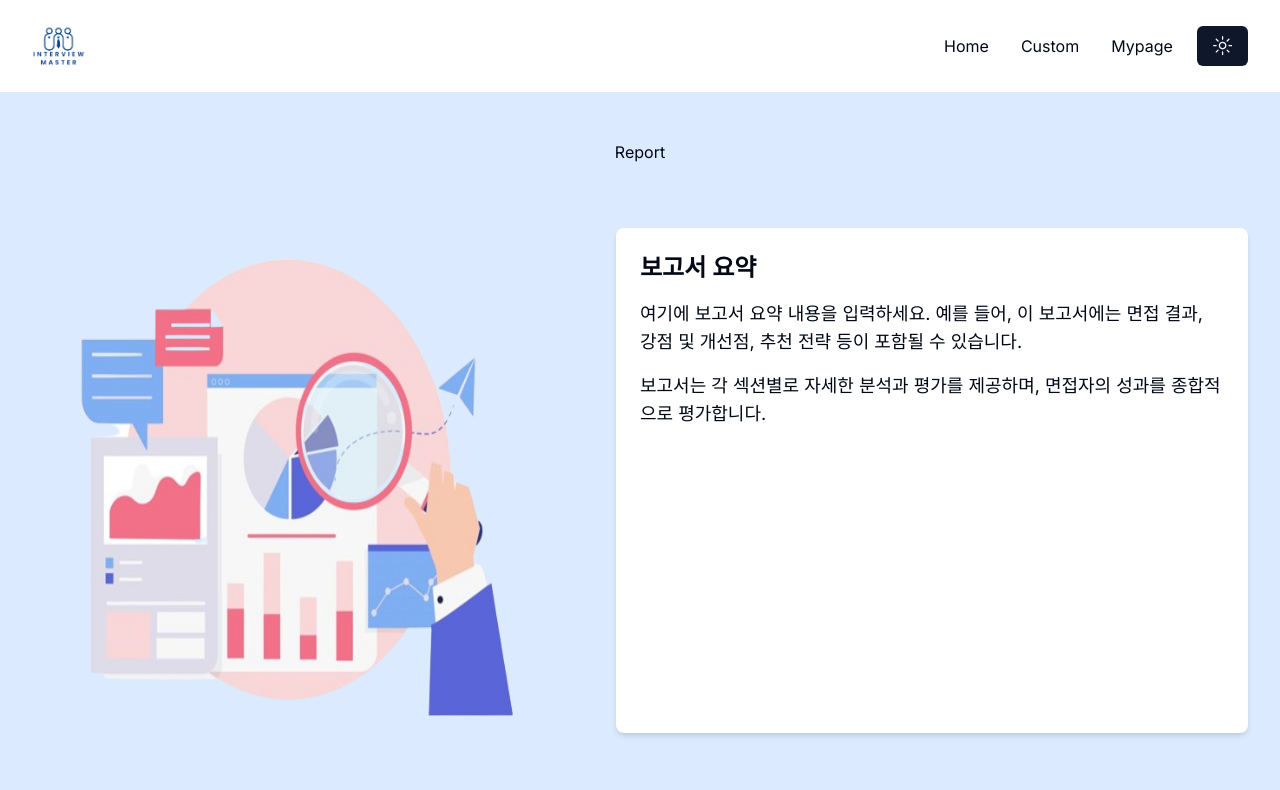
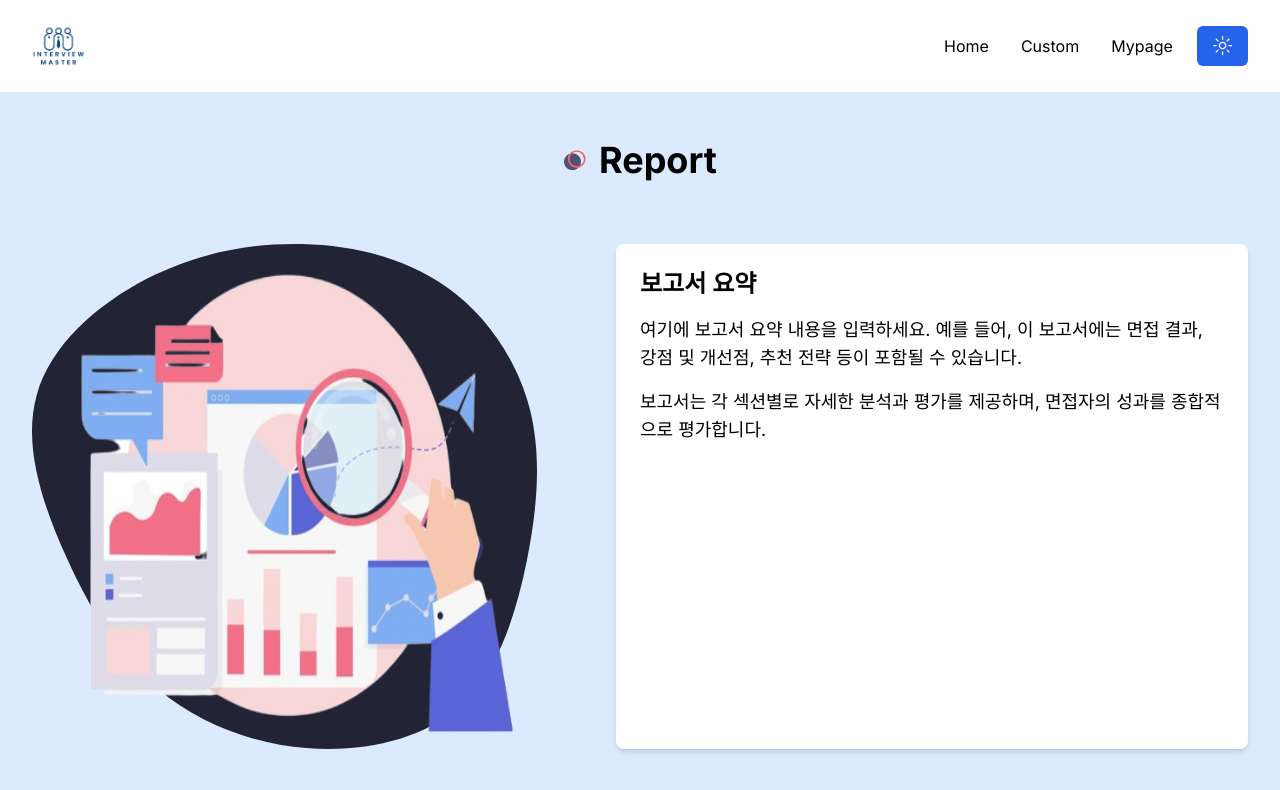
Before and after one commit to bo-lim/InterviewMaster, a Next.js app in the folder Frontend/: page /report in a window 1280 px wide. Shown: the top 790 px of the page. Built offline with nearby package versions, Linux system fonts and the light colour scheme.

Commit message:
@yeejini edit frontend files

```diff
--- a/Frontend/app/api.jsx
+++ b/Frontend/app/api.jsx
@@ -1,9 +1,9 @@
 "use server";
 
 const API_URL = "http://192.168.0.66:8000"; // 사용자 정보 GET API URL
-const API_URL2 = "http://192.168.0.66:8002" // 자소서페이지 관심직무, 파일첨부 POST
+const API_URL2 = "http://192.168.0.66:8001" // 자소서페이지 관심직무, 파일첨부 POST
 export async function getUserList(user_id) { // 함수 인자에 user_id 추가
-  const res = await fetch(`${API_URL}/getuser/${user_id}`); // 템플릿 리터럴로 user_id 포함
+  const res = await fetch(`${API_URL}/get_user/${user_id}`); // 템플릿 리터럴로 user_id 포함
 
   if (!res.ok) {
     throw new Error("Failed to fetch data");
@@ -13,36 +13,3 @@ export async function getUserList(user_id) { // 함수 인자에 user_id 추가
 
   return userList;
 }
-
-// 자소서 페이지 관심직무, 파일첨부 post
-//API_URL2
-export async function postItv(formData) {
-  const user_id = formData.get("user_id");
-  const itv_text_url = formData.get("itv_text_url");
-  const itv_cate = formData.get("itv_cate");
-  const itv_job = formData.get("itv_job");
-
-  try {
-    // user_id 전송
-    let response = await fetch(`http://192.168.0.66:8002/newitv`, {
-      method: "POST",
-      headers: {"Content-Type": "application/json",},
-      // back에 실제 전달되는 데이터
-      body: formData,
-    });
-
-    console.log(response)
-
-    if (!response.ok) {
-      throw new Error("Failed to post new_itv");
-    }
-
-
-
-    console.log("post itv: 등록완료");
-    return "itv 정보 등록 완료";
-  } catch (error) {
-    console.error("Error:", error);
-    return "itv 정보 등록에 실패했습니다.";
-  }
-}
--- a/Frontend/app/custom/page.jsx
+++ b/Frontend/app/custom/page.jsx
@@ -30,23 +30,12 @@ const CustomDialog = () => {
 
   const handleSubmit = async () => {
     // FormData 생성 및 데이터 추가
-    const formData = new FormData();
-    formData.append("userid", "ygang4546@gmail.com"); // 고정된 user_id
-    formData.append("itvtexturl", "예진"); // 고정된 itv_text_url
-    formData.append("itvjob", job); // 사용자가 입력한 관심 직무
-    if (file) {
-      formData.append("itvcate", "자소서"); // 사용자가 첨부한 파일
-    }
-    //await postItv(formData); // API 호출-> submit버튼 클릭시 post
-    // const requestOptions = {
-    //   method: "POST",
-    //   body: JSON.stringify(),
-    // };
-    axios.post('http://192.168.0.66:8001/newitv',
-      {userid: "ygang4546@gmail.com",
-        itvtexturl: "예진",
-        itvjob: "제발",
-        itvcate: "자소서"
+
+    axios.post('http://192.168.0.66:8001/new_itv',
+      {user_id: "ygang4546@gmail.com",
+        itv_text_url: "강예진",
+        itv_job: job,
+        itv_cate: "자소서"
       })
     .then(function (response) {
       console.log(response);
@@ -54,6 +43,17 @@ const CustomDialog = () => {
     .catch(function (error) {
       console.log(error);
     });
+
+    // axios.post('http://192.168.0.32:8888/coverletter/',
+    //   { coverletter_url: "s3://simulation-userdata/coverletter/test.txt",
+    //     position_url: "s3://simulation-userdata/position/test.txt"
+    //   })
+    // .then(function (response) {
+    //   console.log(response);
+    // })
+    // .catch(function (error) {
+    //   console.log(error);
+    // });
 
     router.push('/information');
   };
--- /dev/null
+++ b/Frontend/app/cusupdate/page.jsx
@@ -0,0 +1,32 @@
+import React from "react"
+
+const Cusupdate = () => {
+
+  const handleSubmit = async () => {
+    // FormData 생성 및 데이터 추가
+
+    axios.post('http://192.168.0.66:8001/update_qs',
+      {user_id: "ygang4546@gmail.com",
+        itv_no: "1",
+        qs_no: job,
+        qs_content: "자소서",
+        qs_video_url: "",
+        qs_audio_url: "",
+        qs_text_url: ""
+      })
+    .then(function (response) {
+      console.log(response);
+    })
+    .catch(function (error) {
+      console.log(error);
+    });
+
+    // router.push('/information');
+  };
+
+
+  return (
+    <div>UpdateQ Page</div>
+  );
+};
+export default Cusupdate;
--- a/Frontend/app/globals.css
+++ b/Frontend/app/globals.css
@@ -2,68 +2,90 @@
 @tailwind components;
 @tailwind utilities;
 
+/* :root {
+  --foreground-rgb: 0, 0, 0;
+  --background-start-rgb: 214, 219, 220;
+  --background-end-rgb: 255, 255, 255;
+} */
+
+/* @media (prefers-color-scheme: dark) {
+  :root {
+    --foreground-rgb: 255, 255, 255;
+    --background-start-rgb: 0, 0, 0;
+    --background-end-rgb: 0, 0, 0;
+  }
+} */
+declare global {
+  interface Window {
+    naver:any;
+    Kakao:any;
+  }
+}
+
+body {
+  color: rgb(var(--foreground-rgb));
+  background: linear-gradient(
+      to bottom,
+      transparent,
+      rgb(var(--background-end-rgb))
+    )
+    rgb(var(--background-start-rgb));
+}
+
+@layer utilities {
+  .text-balance {
+    text-wrap: balance;
+  }
+}
+
+@layer base {
   @layer base {
       :root {
         --background: 0 0% 100%;
         --foreground: 222.2 84% 4.9%;
-
         --card: 0 0% 100%;
         --card-foreground: 222.2 84% 4.9%;
-
         --popover: 0 0% 100%;
         --popover-foreground: 222.2 84% 4.9%;
-
-      --primary: 222.2 47.4% 11.2%;
+        --primary: 221.2 83.2% 53.3%;
         --primary-foreground: 210 40% 98%;
-
         --secondary: 210 40% 96.1%;
         --secondary-foreground: 222.2 47.4% 11.2%;
-
         --muted: 210 40% 96.1%;
         --muted-foreground: 215.4 16.3% 46.9%;
-
         --accent: 210 40% 96.1%;
         --accent-foreground: 222.2 47.4% 11.2%;
-
         --destructive: 0 84.2% 60.2%;
         --destructive-foreground: 210 40% 98%;
-
         --border: 214.3 31.8% 91.4%;
         --input: 214.3 31.8% 91.4%;
-      --ring: 222.2 84% 4.9%;
-
+        --ring: 221.2 83.2% 53.3%;
         --radius: 0.5rem;
       }
 
       .dark {
         --background: 222.2 84% 4.9%;
         --foreground: 210 40% 98%;
-
         --card: 222.2 84% 4.9%;
         --card-foreground: 210 40% 98%;
-
         --popover: 222.2 84% 4.9%;
         --popover-foreground: 210 40% 98%;
-
-      --primary: 210 40% 98%;
+        --primary: 217.2 91.2% 59.8%;
         --primary-foreground: 222.2 47.4% 11.2%;
-
         --secondary: 217.2 32.6% 17.5%;
         --secondary-foreground: 210 40% 98%;
-
         --muted: 217.2 32.6% 17.5%;
         --muted-foreground: 215 20.2% 65.1%;
-
         --accent: 217.2 32.6% 17.5%;
         --accent-foreground: 210 40% 98%;
-
         --destructive: 0 62.8% 30.6%;
         --destructive-foreground: 210 40% 98%;
-
         --border: 217.2 32.6% 17.5%;
         --input: 217.2 32.6% 17.5%;
-      --ring: 212.7 26.8% 83.9%;
+        --ring: 224.3 76.3% 48%;
       }
+    }
+
   }
 
   @layer base {
@@ -74,3 +96,31 @@
       @apply bg-background text-foreground;
     }
   }
+
+  .h1 {
+    @apply text-6xl xl:text-[72px] xl:leading-[80px] tracking-[-2px] font-bold;
+  }
+
+  .h2 {
+    @apply text-4xl font-bold;
+  }
+
+  .h3 {
+    @apply text-3xl font-bold;
+  }
+
+  .h4 {
+    @apply text-[22px] font-semibold;
+  }
+
+  .subtitle {
+    @apply text-muted-foreground text-lg mb-8 font-light;
+  }
+
+  .section-title {
+    @apply text-4xl font-bold relative w-max flex items-center justify-between gap-x-3 before:bg-dots_dark before:dark:bg-dots_dark before:bg-no-repeat before:bg-center before:w-[24px] before:h-[24px];
+  }
+
+  .custom-font {
+    font-family: 'YourChosenFont', sans-serif;  /* Replace 'YourChosenFont' with the name of your font */
+  }
--- a/Frontend/app/mypage/page.jsx
+++ b/Frontend/app/mypage/page.jsx
@@ -1,7 +1,7 @@
 "use client";
 import React, { useEffect, useState } from "react";
 import DevImg from "../../components/Devlmg";
-import { Button } from "../../components/Devlmg";
+import { Button } from "../../components/ui/button";
 
 import { getUserList } from "../api"; //api 호출
 import { Tabs, TabsList, TabsContent, TabsTrigger } from '@/components/ui/tabs';
@@ -17,6 +17,7 @@ import {
   CardHeader,
   CardTitle,
 } from "../../components/ui/card"
+import { BUILD_ID_FILE } from "next/dist/shared/lib/constants";
 
 
 const Mypage = () => {
@@ -68,7 +69,13 @@ const Mypage = () => {
                   <Card className="w-[350px]">
                     <CardHeader>
                       <CardTitle>MY INFORMATION</CardTitle>
-                      <CardDescription>Welcome to <span>{userData.user_nm}</span> !</CardDescription>
+                      <CardDescription>Welcome to
+                      {userData && (
+                        <>
+                        <span>{userData.user_nm}</span> !
+                        </>
+                      )}
+                        </CardDescription>
                     </CardHeader>
                     <CardContent>
                       <form>
@@ -106,8 +113,8 @@ const Mypage = () => {
                       </form>
                     </CardContent>
                     <CardFooter className="flex justify-between">
-                      {/* <Button variant="outline">Cancel</Button>
-                      <Button>Deploy</Button> */}
+
+                     <Button className='gap-x-2'>Update</Button>
                     </CardFooter>
                   </Card>
 
--- a/Frontend/tailwind.config.js
+++ b/Frontend/tailwind.config.js
@@ -7,7 +7,6 @@ module.exports = {
     './app/**/*.{js,jsx}',
     './src/**/*.{js,jsx}',
   ],
-  prefix: "",
   theme: {
     container: {
       center: true,
@@ -71,7 +70,17 @@ module.exports = {
         "accordion-down": "accordion-down 0.2s ease-out",
         "accordion-up": "accordion-up 0.2s ease-out",
       },
+      backgroundImage: {
+        hero: 'url(/hero/hero-bg.png)',
+        hero_shape: 'url(/hero/shape-1.svg)',
+        hero_shape2_light: 'url(/hero/shape-2-light.svg)',
+        hero_shape2_dark: 'url(/hero/shape-2-dark.svg)',
+        about_shape_dark: 'url(/about/shape-dark.svg)',
+        dots_light: 'url(/dots-light.svg)',
+        dots_dark: 'url(/dots-dark.svg)',
+      },
     },
   },
-  plugins: [require("tailwindcss-animate")],
+  darkMode: ["class"],
+  plugins: [],
 }
```
Lines whose indentation alone changed are shown as unchanged.
